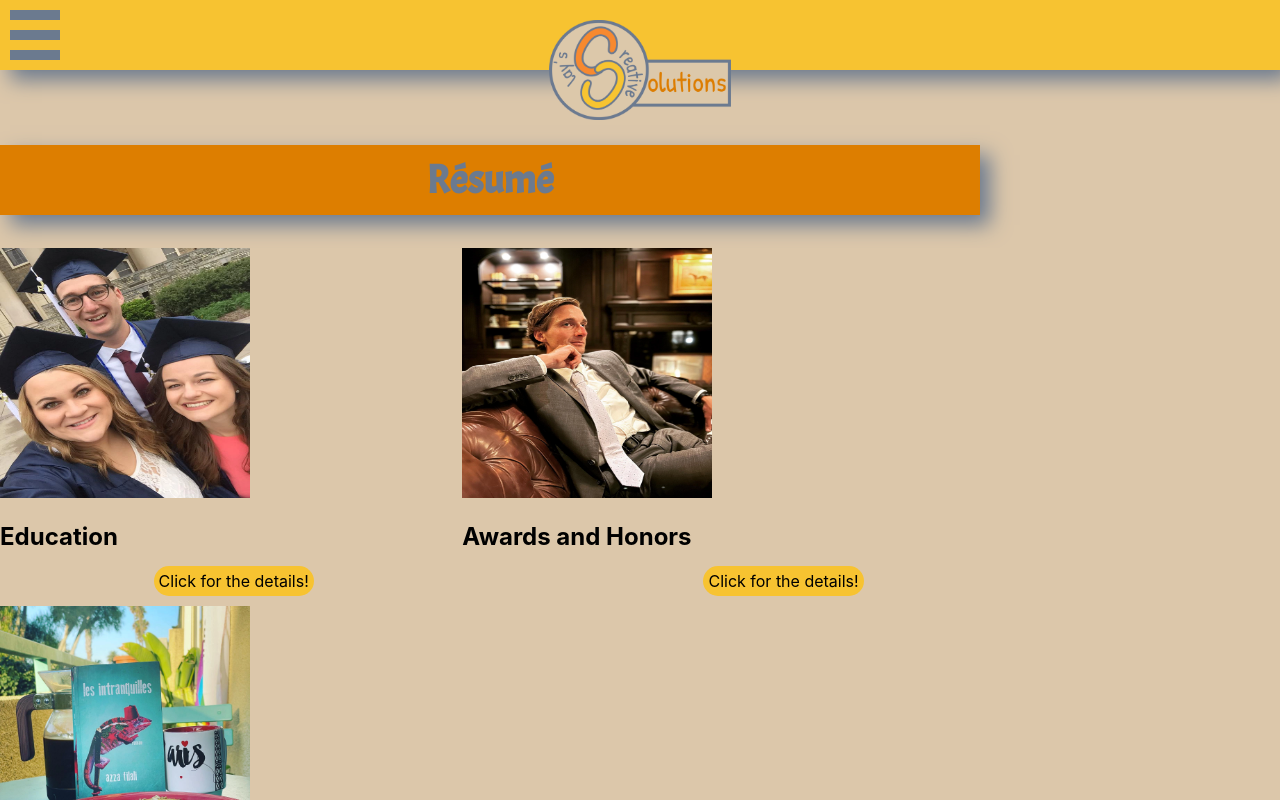
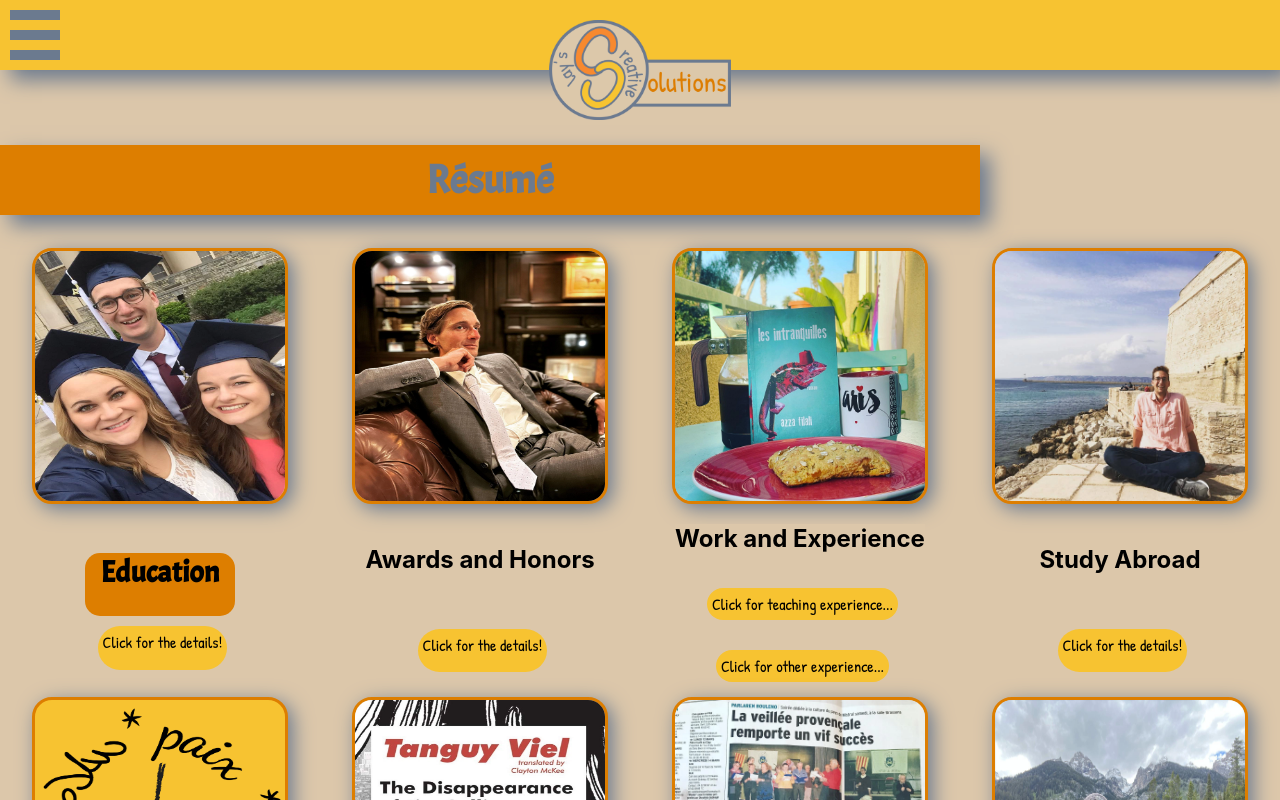
Before and after one commit to cmckee120993/clays-creative-solutions, a React (Create React App) app: page /resume in a window 1280 px wide. Shown: the top 800 px of the page. Built offline with nearby package versions, Linux system fonts and the light colour scheme.

Commit message:
resume styling

```diff
--- a/src/styles/resume.css
+++ b/src/styles/resume.css
@@ -1,3 +1,7 @@
+.collapsible-div, .education, .resume-div,  .Collapsible, .Collapsible_contentInner,.Collapsible_contentOuter, .resume-div {
+    background: none;
+}
+
 .resume-title {
     font-family: 'Acme', sans-serif;
     font-size: 40px;
@@ -7,15 +11,74 @@
     padding: 10px;
     width: 75%;
     box-shadow: 10px 10px 20px var(--text);
-
 }
 
 .resume-div {
     display: flex;
     flex-wrap: wrap;
+    justify-content: space-around;
+    margin-bottom: 20px;
 }
 
 .resume-img {
     height: 250px;
     width: 250px;
+    border: solid 3px var(--rusty);
+    border-radius: 20px;
+    box-shadow: 5px 5px 20px var(--text);
+    background: var(--citrus);
 }
+
+.resume-div div {
+    display: flex;
+    flex-wrap: wrap;
+    justify-content: center;
+    width: 300px;
+}
+
+.Collapsible {
+    font-family: 'Patrick Hand', cursive;
+}
+
+.education h2 {
+    font-family: 'Acme', cursive;
+    font-size: 30px;
+    background: var(--rusty);
+    width: 150px;
+    text-align: center;
+    border-radius: 15px;
+    margin-bottom: -5px;
+}
+
+.education-div {
+    background: var(--text);
+    box-shadow: 5px 5px 10px var(--apricot);
+    border-radius: 10px;
+    margin-top: 10px;
+    margin-bottom: 10px;
+    display: flex;
+    flex-wrap: wrap;
+}
+
+.education-div h4 {
+    font-family: 'Acme', cursive;
+    font-size: 20px;
+    text-align: center;
+    background: none;
+    color: var(--citrus);
+    margin-bottom: -10px
+}
+
+.education-div h5, .education-div h6, .education-div ul, .education-div li {
+    background: none;
+    font-size: 20px;
+    text-align: center;
+    width: 100%;
+    color: var(--background);
+    margin: 5px 10px;
+}
+
+.education-div li, .education-div ul {
+    list-style: none;
+    padding-left: 0
+}
```
Also changed, not shown: src/site-pages/Resume.js (+5 -6 lines).
